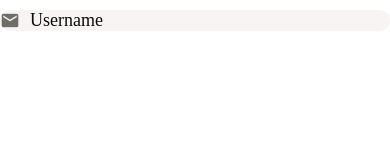
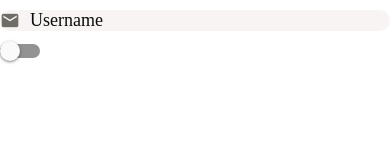
Before and after one commit to rameshwarsingh11/market-place, a React Native app: screen / in a window 390 px wide. Shown: the top 160 px of the page. Built offline with nearby package versions, Linux system fonts and the light colour scheme.

Commit message:
Added switch component

```diff
--- a/App.js
+++ b/App.js
@@ -6,6 +6,7 @@ import {
   View,
   TextInput,
   Text,
+  Switch,
 } from "react-native";
 
 import WelcomeScreen from "./app/screens/WelcomeScreen";
@@ -23,9 +24,14 @@ import AppTextInput from "./app/components/AppTextInput";
 
 export default function App() {
   const [firstName, setFirstName] = useState("");
+  const [isNew, setIsNew] = useState(false);
   return (
     <Screen>
       <AppTextInput placeholder="Username" icon="email" />
+      <Switch
+        value={isNew}
+        onValueChange={(newValue) => setIsNew(newValue)}
+      ></Switch>
     </Screen>
   );
 }
```
